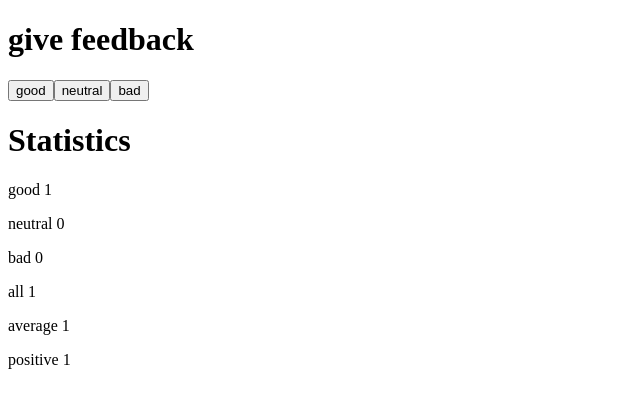
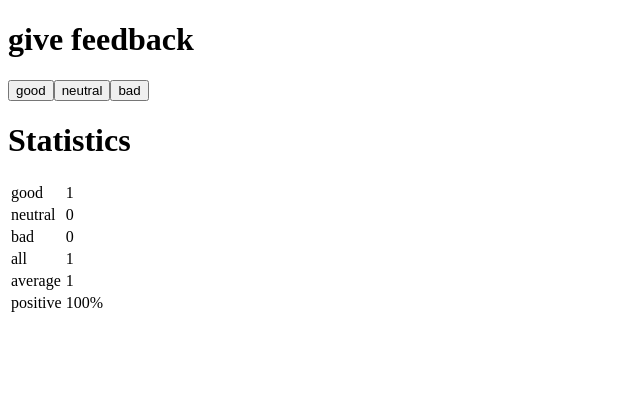
Before and after one commit to Sillor/fullstackopen, a React (Vite) app in the folder part1/unicafe/: page / in a window 1280 px wide. Both pictures are taken after a click on the button "good". Shown: the top 408 px of the page, without its empty margins (0-640 px from the left). Built offline with nearby package versions, Linux system fonts and the light colour scheme.

Commit message:
Done 1_11

```diff
--- a/part1/unicafe/src/App.jsx
+++ b/part1/unicafe/src/App.jsx
@@ -6,29 +6,34 @@ const Statistics = ({ good, neutral, bad }) => {
       <h1>Statistics</h1>
       {good || neutral || bad ?
         <>
-          <StatisticLine text="good" value={good} />
-          <StatisticLine text="neutral" value={neutral} />
-          <StatisticLine text="bad" value={bad} />
-          <StatisticLine text="all" value={good + neutral + bad} />
-          <StatisticLine
-            text="average"
-            value={(good - bad) / (good + neutral + bad)}
-          />
-          <StatisticLine
-            text="positive"
-            value={good / (good + neutral + bad)}
-          />
+          <table>
+            <tbody>
+              <StatisticRow text="good" value={good} />
+              <StatisticRow text="neutral" value={neutral} />
+              <StatisticRow text="bad" value={bad} />
+              <StatisticRow text="all" value={good + neutral + bad} />
+              <StatisticRow
+                text="average"
+                value={(good - bad) / (good + neutral + bad)}
+              />
+              <StatisticRow
+                text="positive"
+                value={(good / (good + neutral + bad)) * 100 + '%'}
+              />
+            </tbody>
+          </table>
         </>
       : <p>No feedback given</p>}
     </>
   );
 };
 
-const StatisticLine = ({ text, value }) => {
+const StatisticRow = ({ text, value }) => {
   return (
-    <p>
-      {text} {value}
-    </p>
+    <tr>
+      <td>{text}</td>
+      <td>{value}</td>
+    </tr>
   );
 };
 
```
